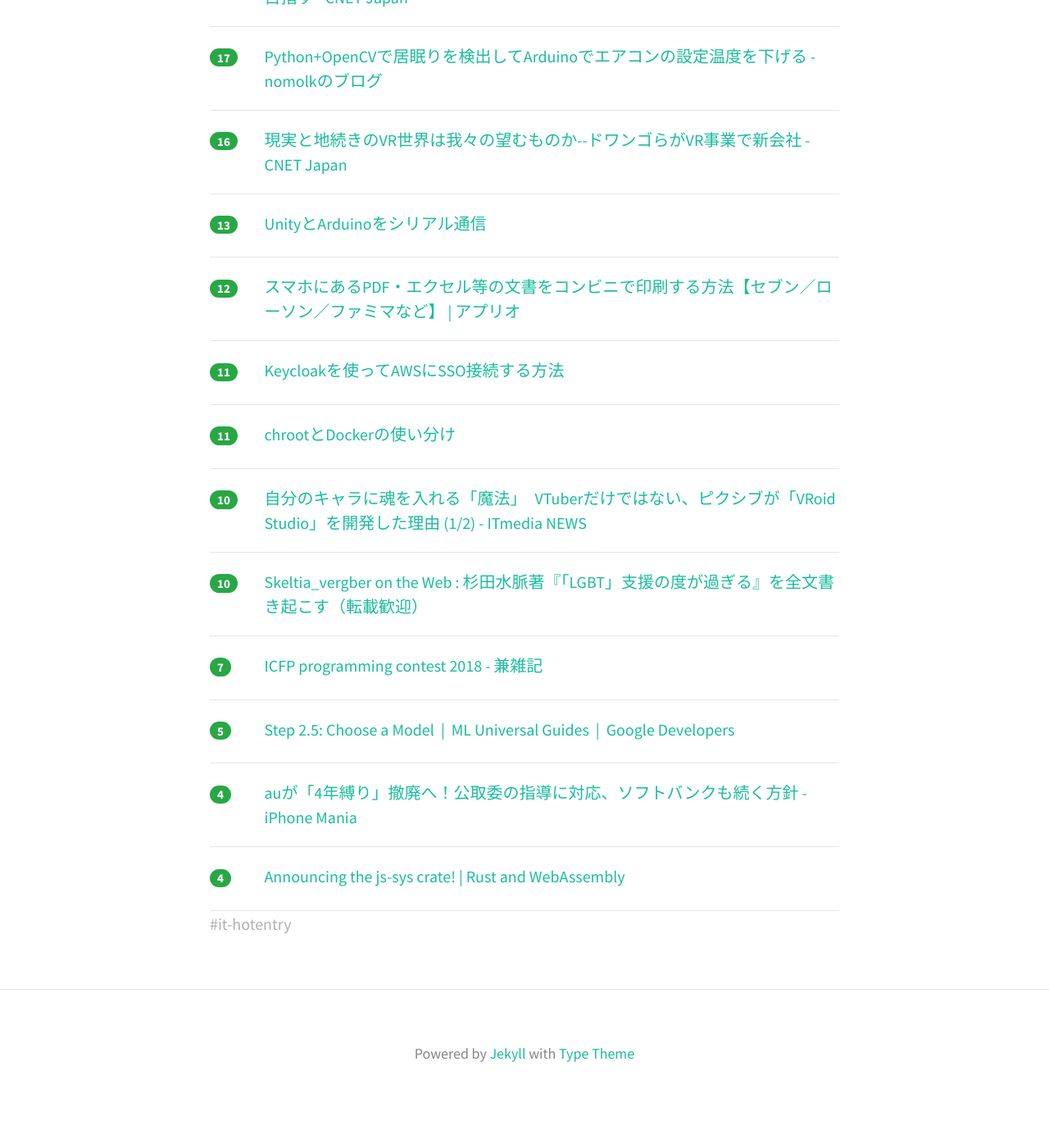
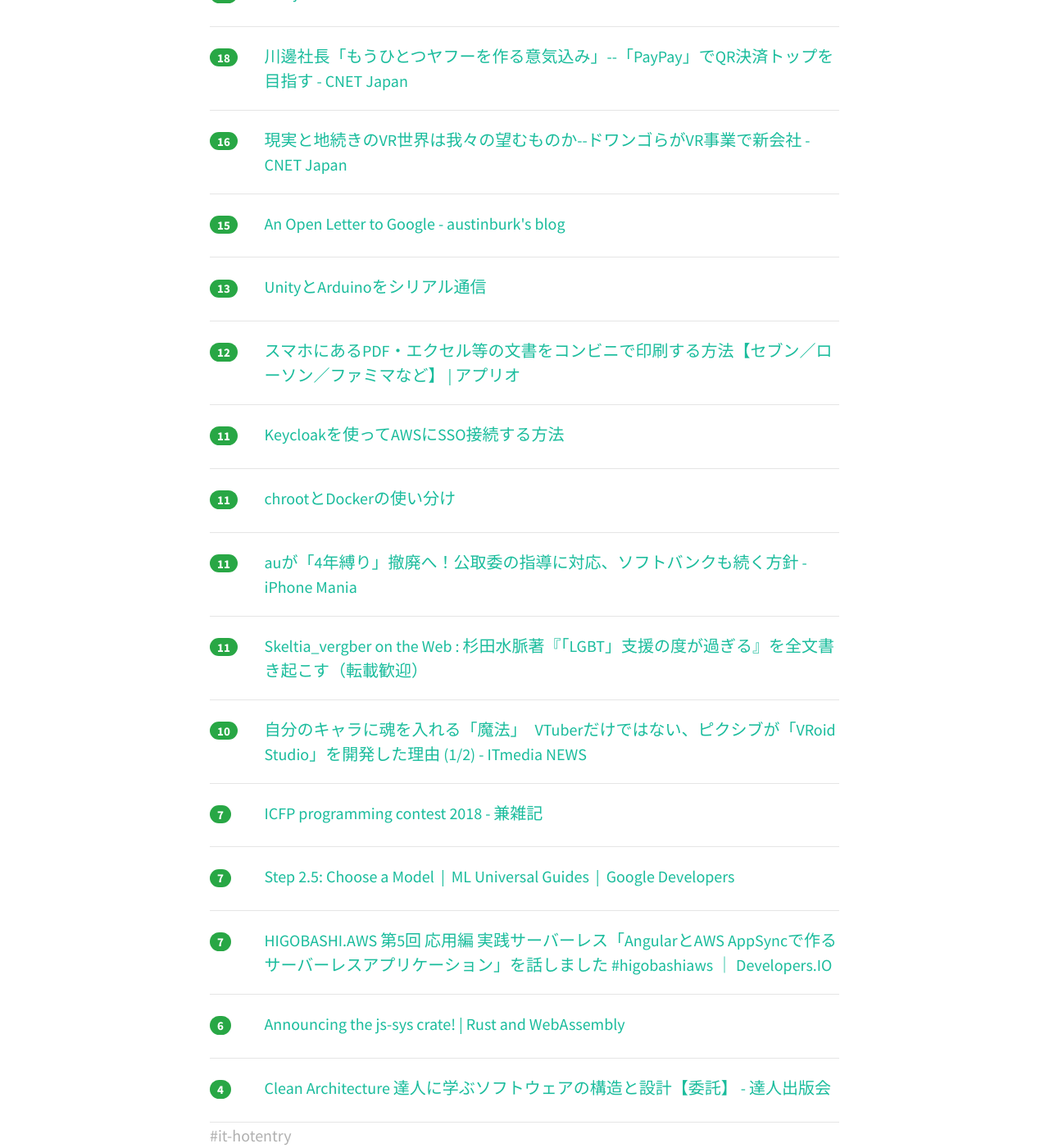
Before and after one commit to yatta47/hatena-matome-site, a Jekyll site: the page built from _posts/2018-07-28-hatena.md, in a window 1280 px wide and 1400 px high, scrolled down 827 px. Shown: the whole window at 82% size. Built offline with Jekyll 4.4.1, drawn with Linux system fonts in a browser that asks for light colours; nearby versions of some CDN libraries; before the commit the page ends 2189 px from its top, so only the background shows below that; some of the changed text lies outside the part shown.

Commit message:
Updated 2018-07-28

```diff
--- a/_posts/2018-07-28-hatena.md
+++ b/_posts/2018-07-28-hatena.md
@@ -1,24 +1,29 @@
 ---
 layout: post
 title:  "2018-07-28 はてぶIT"
-date:   2018-07-28 07:02:21
+date:   2018-07-28 08:02:26
 tags: [it-hotentry]
 ---
-17 件のデータあり
+20 件のデータあり
 
 <hr><div class="row">
-<div class="col-1"><span class="badge badge-pill badge-success h2">59</span></div>
+<div class="col-1"><span class="badge badge-pill badge-success h2">77</span></div>
 <div class="col-11"><a href='http://twitter.com/HiromitsuTakagi/status/1022834429356531712' target='_blank'>Hiromitsu Takagiさんのツイート: "全く出鱈目な注意喚起。対策の案内が出鱈目。 https://t.co/gTCApCppvV （ネットワーク報道部記者 郡義之 飯田耕太）"</a></div>
 </div>
 <hr>
 <div class="row">
-<div class="col-1"><span class="badge badge-pill badge-success h2">30</span></div>
+<div class="col-1"><span class="badge badge-pill badge-success h2">40</span></div>
+<div class="col-11"><a href='http://kabumatome.doorblog.jp/archives/65923409.html' target='_blank'>安藤ハザマ、Amazonの新データセンターと噂の工事中建物を燃やす : 市況かぶ全力２階建</a></div>
+</div>
+<hr>
+<div class="row">
+<div class="col-1"><span class="badge badge-pill badge-success h2">35</span></div>
 <div class="col-11"><a href='https://tech.nikkeibp.co.jp/atcl/nxt/news/18/02165/' target='_blank'>多摩のビル建設現場火災、AWS向けデータセンターの可能性が濃厚 | 日経 xTECH（クロステック）</a></div>
 </div>
 <hr>
 <div class="row">
-<div class="col-1"><span class="badge badge-pill badge-success h2">30</span></div>
-<div class="col-11"><a href='http://kabumatome.doorblog.jp/archives/65923409.html' target='_blank'>安藤ハザマ、Amazonの新データセンターと噂の工事中建物を燃やす : 市況かぶ全力２階建</a></div>
+<div class="col-1"><span class="badge badge-pill badge-success h2">23</span></div>
+<div class="col-11"><a href='http://nomolk.hatenablog.com/entry/2018/07/28/005600' target='_blank'>Python+OpenCVで居眠りを検出してArduinoでエアコンの設定温度を下げる - nomolkのブログ</a></div>
 </div>
 <hr>
 <div class="row">
@@ -32,13 +37,13 @@ tags: [it-hotentry]
 </div>
 <hr>
 <div class="row">
-<div class="col-1"><span class="badge badge-pill badge-success h2">17</span></div>
-<div class="col-11"><a href='http://nomolk.hatenablog.com/entry/2018/07/28/005600' target='_blank'>Python+OpenCVで居眠りを検出してArduinoでエアコンの設定温度を下げる - nomolkのブログ</a></div>
+<div class="col-1"><span class="badge badge-pill badge-success h2">16</span></div>
+<div class="col-11"><a href='https://japan.cnet.com/article/35123181/' target='_blank'>現実と地続きのVR世界は我々の望むものか--ドワンゴらがVR事業で新会社 - CNET Japan</a></div>
 </div>
 <hr>
 <div class="row">
-<div class="col-1"><span class="badge badge-pill badge-success h2">16</span></div>
-<div class="col-11"><a href='https://japan.cnet.com/article/35123181/' target='_blank'>現実と地続きのVR世界は我々の望むものか--ドワンゴらがVR事業で新会社 - CNET Japan</a></div>
+<div class="col-1"><span class="badge badge-pill badge-success h2">15</span></div>
+<div class="col-11"><a href='https://sudofox.hatenablog.com/entry/2018/07/28/063745' target='_blank'>An Open Letter to Google - austinburk's blog</a></div>
 </div>
 <hr>
 <div class="row">
@@ -62,13 +67,18 @@ tags: [it-hotentry]
 </div>
 <hr>
 <div class="row">
-<div class="col-1"><span class="badge badge-pill badge-success h2">10</span></div>
-<div class="col-11"><a href='http://www.itmedia.co.jp/news/articles/1807/27/news133.html' target='_blank'>自分のキャラに魂を入れる「魔法」　VTuberだけではない、ピクシブが「VRoid Studio」を開発した理由 (1/2) - ITmedia NEWS</a></div>
+<div class="col-1"><span class="badge badge-pill badge-success h2">11</span></div>
+<div class="col-11"><a href='https://iphone-mania.jp/news-220166/' target='_blank'>auが「4年縛り」撤廃へ！公取委の指導に対応、ソフトバンクも続く方針 - iPhone Mania</a></div>
+</div>
+<hr>
+<div class="row">
+<div class="col-1"><span class="badge badge-pill badge-success h2">11</span></div>
+<div class="col-11"><a href='http://blog.livedoor.jp/skeltia_vergber/archives/51543955.html' target='_blank'>Skeltia_vergber on the Web : 杉田水脈著『「LGBT」支援の度が過ぎる』を全文書き起こす（転載歓迎）</a></div>
 </div>
 <hr>
 <div class="row">
 <div class="col-1"><span class="badge badge-pill badge-success h2">10</span></div>
-<div class="col-11"><a href='http://blog.livedoor.jp/skeltia_vergber/archives/51543955.html' target='_blank'>Skeltia_vergber on the Web : 杉田水脈著『「LGBT」支援の度が過ぎる』を全文書き起こす（転載歓迎）</a></div>
+<div class="col-11"><a href='http://www.itmedia.co.jp/news/articles/1807/27/news133.html' target='_blank'>自分のキャラに魂を入れる「魔法」　VTuberだけではない、ピクシブが「VRoid Studio」を開発した理由 (1/2) - ITmedia NEWS</a></div>
 </div>
 <hr>
 <div class="row">
@@ -77,17 +87,22 @@ tags: [it-hotentry]
 </div>
 <hr>
 <div class="row">
-<div class="col-1"><span class="badge badge-pill badge-success h2">5</span></div>
+<div class="col-1"><span class="badge badge-pill badge-success h2">7</span></div>
 <div class="col-11"><a href='https://developers.google.com/machine-learning/guides/text-classification/step-2-5' target='_blank'>Step 2.5: Choose a Model &nbsp;|&nbsp; ML Universal Guides &nbsp;|&nbsp; Google Developers</a></div>
 </div>
 <hr>
 <div class="row">
-<div class="col-1"><span class="badge badge-pill badge-success h2">4</span></div>
-<div class="col-11"><a href='https://iphone-mania.jp/news-220166/' target='_blank'>auが「4年縛り」撤廃へ！公取委の指導に対応、ソフトバンクも続く方針 - iPhone Mania</a></div>
+<div class="col-1"><span class="badge badge-pill badge-success h2">7</span></div>
+<div class="col-11"><a href='https://dev.classmethod.jp/cloud/aws/higobashi-aws-5-angular-appsync/' target='_blank'>HIGOBASHI.AWS 第5回 応用編 実践サーバーレス「AngularとAWS AppSyncで作るサーバーレスアプリケーション」を話しました #higobashiaws ｜ Developers.IO</a></div>
+</div>
+<hr>
+<div class="row">
+<div class="col-1"><span class="badge badge-pill badge-success h2">6</span></div>
+<div class="col-11"><a href='https://rustwasm.github.io/2018/07/26/announcing-the-js-sys-crate.html' target='_blank'>Announcing the js-sys crate! | Rust and WebAssembly</a></div>
 </div>
 <hr>
 <div class="row">
 <div class="col-1"><span class="badge badge-pill badge-success h2">4</span></div>
-<div class="col-11"><a href='https://rustwasm.github.io/2018/07/26/announcing-the-js-sys-crate.html' target='_blank'>Announcing the js-sys crate! | Rust and WebAssembly</a></div>
+<div class="col-11"><a href='https://tatsu-zine.com/books/clean-architecture' target='_blank'>Clean Architecture 達人に学ぶソフトウェアの構造と設計【委託】 - 達人出版会</a></div>
 </div>
 <hr>
```
